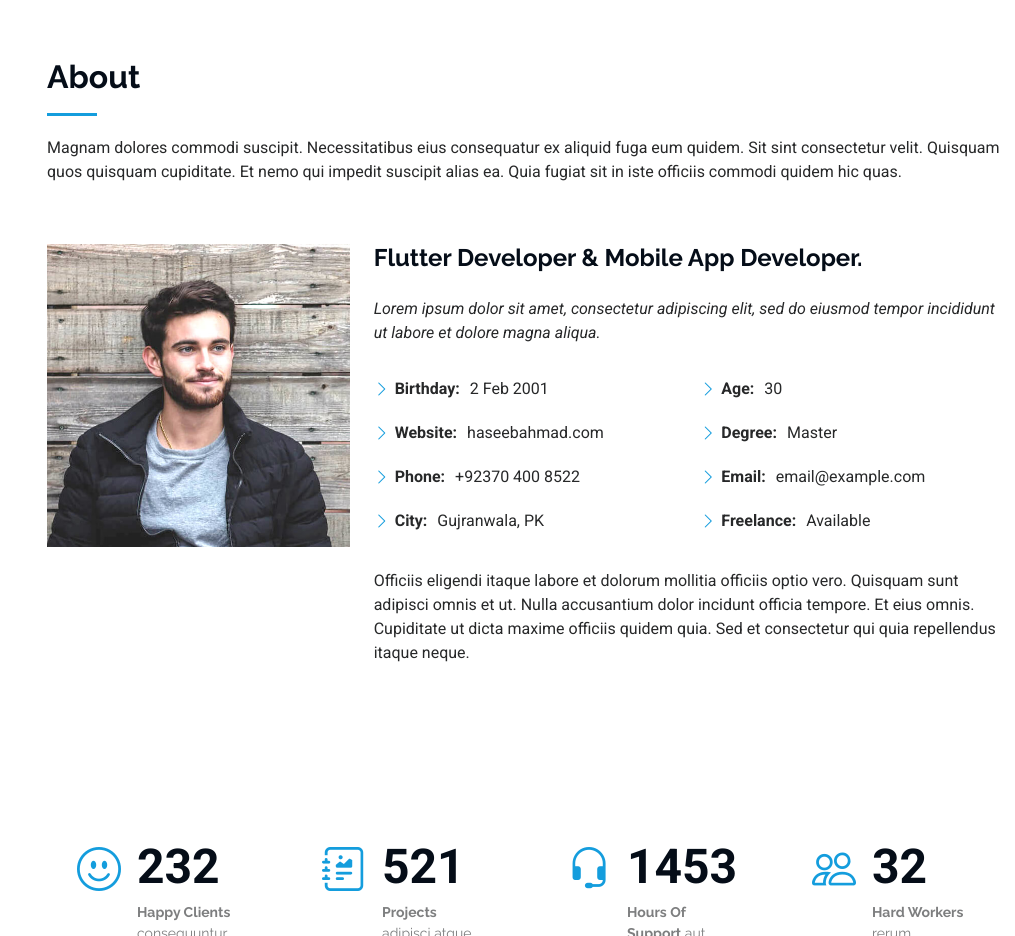
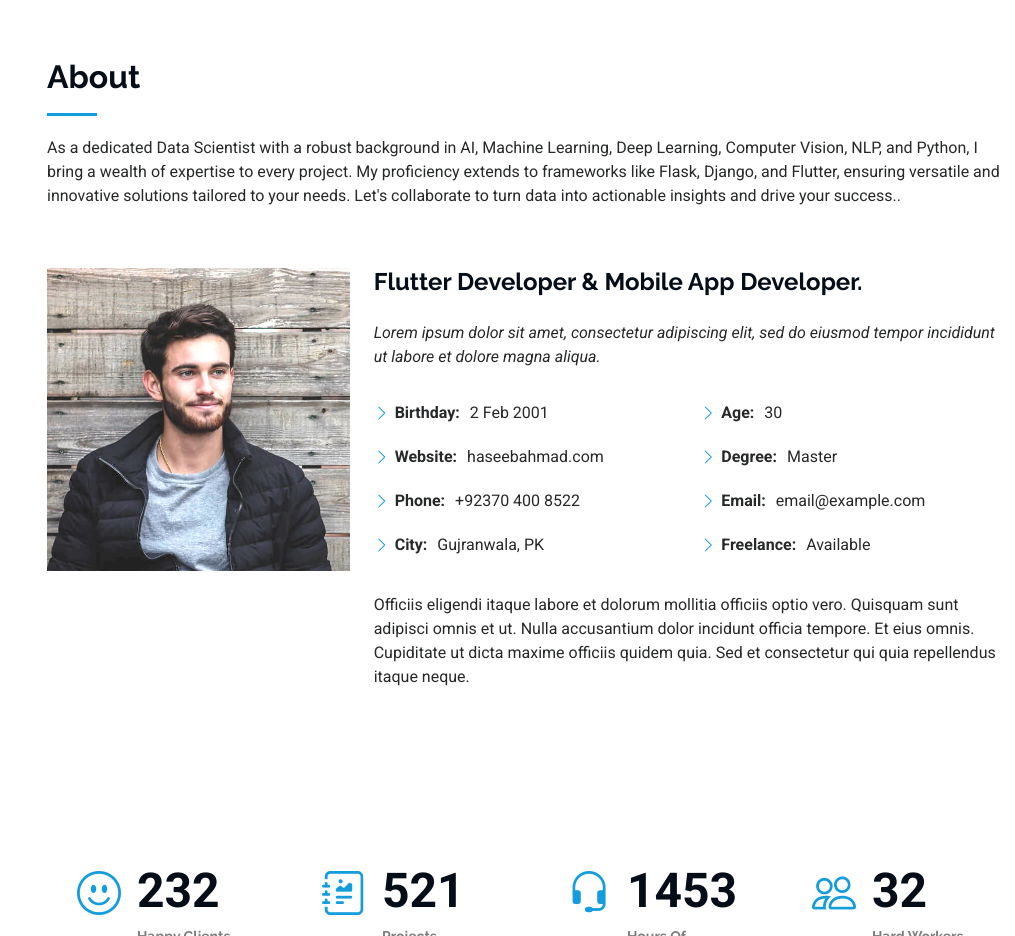
Before and after one commit to HaseebAhmed934/MyResume, a plain HTML site: page index.html in a window 1280 px wide. Shown: the part 802-1738 px from the top of the page, without its empty margins (265-1280 px from the left). Drawn offline with Linux system fonts and the light colour scheme.

Commit message:
Update index.html

```diff
--- a/index.html
+++ b/index.html
@@ -92,7 +92,7 @@
       <!-- Section Title -->
       <div class="container section-title" data-aos="fade-up">
         <h2>About</h2>
-        <p>Magnam dolores commodi suscipit. Necessitatibus eius consequatur ex aliquid fuga eum quidem. Sit sint consectetur velit. Quisquam quos quisquam cupiditate. Et nemo qui impedit suscipit alias ea. Quia fugiat sit in iste officiis commodi quidem hic quas.</p>
+        <p>As a dedicated Data Scientist with a robust background in AI, Machine Learning, Deep Learning, Computer Vision, NLP, and Python, I bring a wealth of expertise to every project. My proficiency extends to frameworks like Flask, Django, and Flutter, ensuring versatile and innovative solutions tailored to your needs. Let's collaborate to turn data into actionable insights and drive your success..</p>
       </div><!-- End Section Title -->
 
       <div class="container" data-aos="fade-up" data-aos-delay="100">
```
